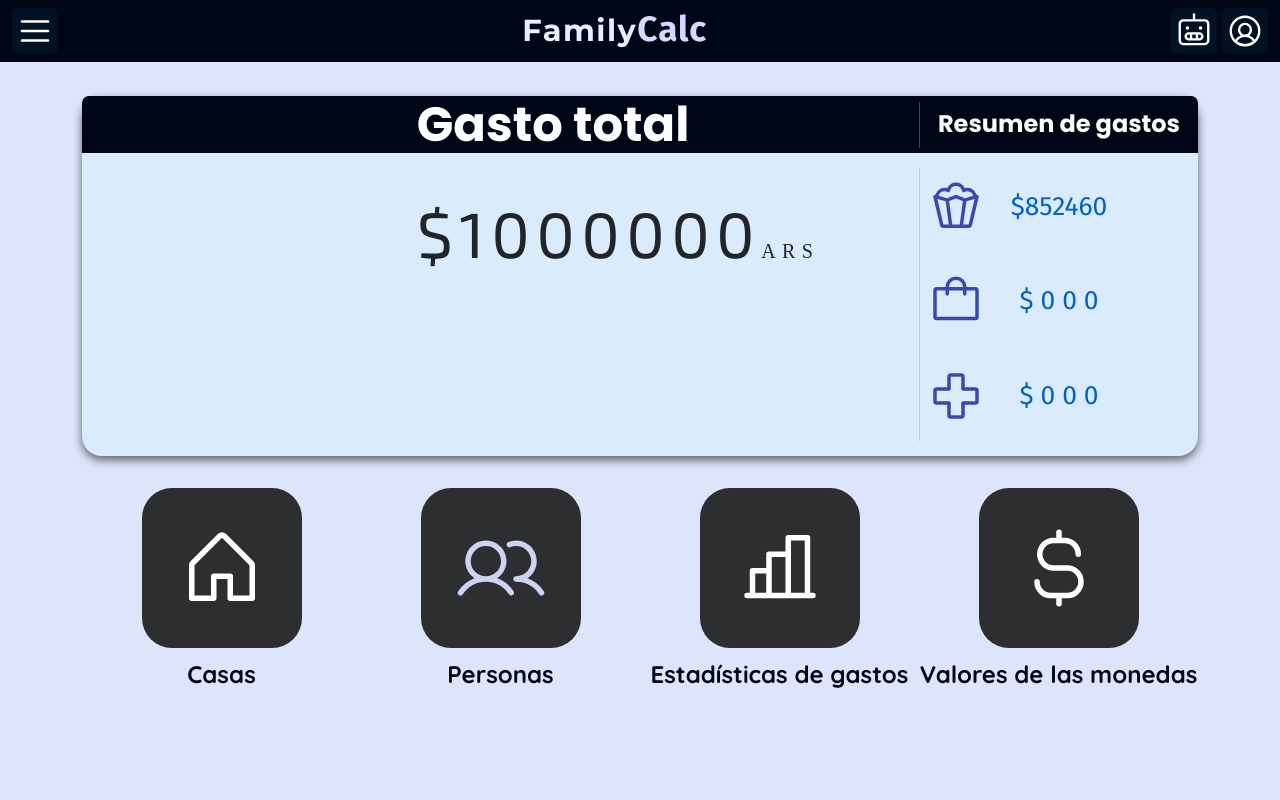
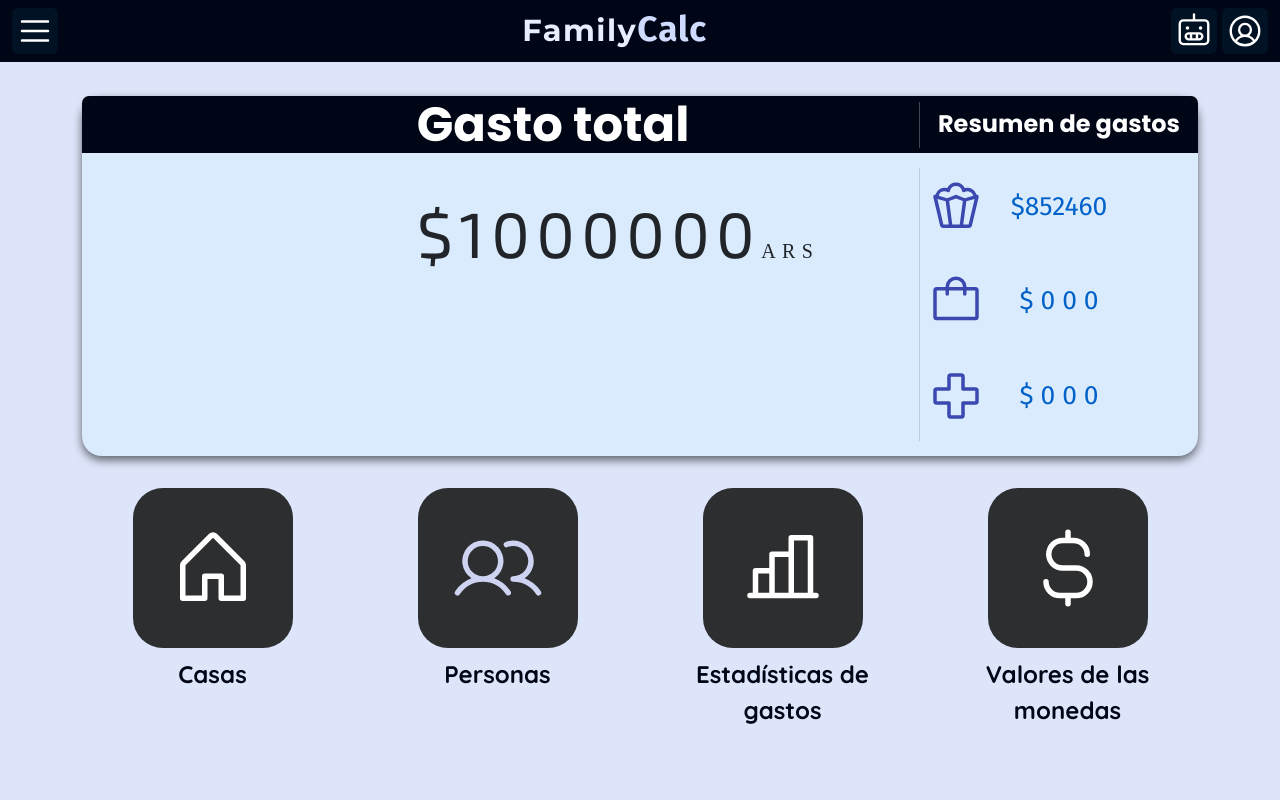
Before and after one commit to Midulio/FamilyCalc, a PHP site: page / in a window 1280 px wide. Run offline with PHP 8.4, Linux system fonts and the light colour scheme.

Commit message:
Add files via upload

```diff
--- a/index.html
+++ b/index.html
@@ -55,6 +55,9 @@
             <a href="index.html" class="logo"><h1 class="mb-1 fs-2"><span class="family">Family</span><span class="calc">Calc</span></h1></a>
             <div>
                 <a href="views/chatbot/chatbot.html" class="btn menu" type="button"><img src="src/robot.svg"></a>
+                <div id="bot-tooltip" class="fade-in-animation fade-out-animation">
+                    👋 Haz clic AQUÍ para ABRIR el CHAT con el BOT 🤖
+                </div>
                 <a href="views/iniciarSesion/iniciarSesion.html" class="btn menu" type="button"><img src="src/user-circle.svg"></a>
             </div>
         </div>
@@ -81,18 +84,38 @@
                 </div>
             </div>
         </a>
-        <div class="btnChicos">
-            <a href="views/casas/index_casa.php" class="btnChicos animacionHover" id="casas"><img src="src/housewhite.svg"></a>
-            <a href="views/personas/index_personas.php" class="btnChicos animacionHover" id="casas"><img src="src/users.svg"></a>
-            <a href="" class="btnChicos animacionHover" id="estadisticas"><img src="src/chart-barwhite.svg"></a>
-            <a href="views/Impuestos_valores/imp_val.html" class="btnChicos animacionHover" id="impuestos"><img src="src/currency-dollar-simplewhite.svg"></a>
+        <div class="row">
+            <div class="btnChicos col-6 col-md-3 mb-3">
+                <a href="views/casas/index_casa.php" class="btnChicos animacionHover" id="casas"><img src="src/housewhite.svg"></a>
+                <p>Casas</p>
+                </div>
+
+            <div class="btnChicos col-6 col-md-3 mb-3">
+                <a href="views/personas/index_personas.php" class="btnChicos animacionHover" id="personas"><img src="src/users.svg"></a>
+                <p>Personas</p>
+            </div>
+
+            <div class="btnChicos col-6 col-md-3 mb-3">
+                <a href="" class="btnChicos animacionHover" id="estadisticas"><img src="src/chart-barwhite.svg"></a>
+                <p>Estadísticas de gastos</p>
+            </div>
+
+            <div class="btnChicos col-6 col-md-3 mb-3">
+                <a href="views/Impuestos_valores/imp_val.html" class="btnChicos animacionHover" id="impuestos"><img src="src/currency-dollar-simplewhite.svg"></a>
+                <p>Valores de las monedas</p>
+            </div>
         </div>
-        <div class="btnChicos">
-            <p>Casas</p>
-            <p>Personas</p>
-            <p>Estadísticas de gastos</p>
-            <p>Valores de las monedas</p>
-        </div>
+    </div>
     </section>
+    <script>
+        window.addEventListener("DOMContentLoaded", () => { // Espera a que el DOM esté completamente cargado.
+        const tooltip = document.getElementById("bot-tooltip"); // Obtiene el elemento tooltip por su ID.
+
+        tooltip.style.display = "block"; // Muestra el tooltip al cargar la página.
+        setTimeout(() => {
+            tooltip.style.display = "none"; // Oculta el tooltip después de 5 segundos.
+        }, 5000);
+        });
+    </script>
 </body>
 </html>
--- a/style.css
+++ b/style.css
@@ -18,6 +18,9 @@
     --color-texto-claro: #ffffff; /* Color de texto gastos */
     --botones: #161616e1;
     --texto-botones: #000616;
+    --fondo-mensaje-bot: #ffffff34; /*Fondo del mensaje que dirige al bot*/
+    --texto-mensaje-bot: rgb(0, 0, 20); /*Texto del mensaje que dirige al bot*/
+    --flecha-mensaje-bot: #DDE5FA; /*Flecha que señala al bot*/
 }
 
 @media (prefers-color-scheme: dark) {
@@ -222,7 +274,8 @@ nav{
 
 .btnChicos{
     display: flex;
-    justify-content: space-around;
+    flex-direction: column;
+    align-items: center;
     text-align: center;
 }
 
@@ -232,17 +285,18 @@ nav{
     width: 20dvh;
     height: 20dvh;
     border-radius: 30px;
-    align-content: center;
+    display: flex;
+    justify-content: center;
+    align-items: center;
 }
 
 .btnChicos p{
-    justify-content: space-around;
-    width: 100%;
-    font-size: 3dvh;
-    margin: 0.5rem auto;
     color: var(--texto-botones);
     font-family: "Quicksand";
     font-weight: bold;
+    font-size: 3dvh;
+    margin-top: 0.5rem;
+    width: 90%;
 }
 
 .btnChicos img{
```
Also changed, not shown: other parts of style.css (+81 -2 lines).
